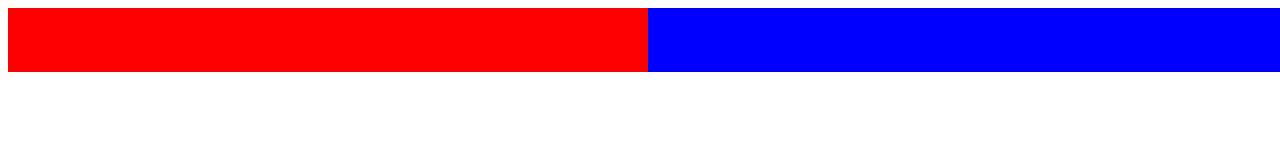
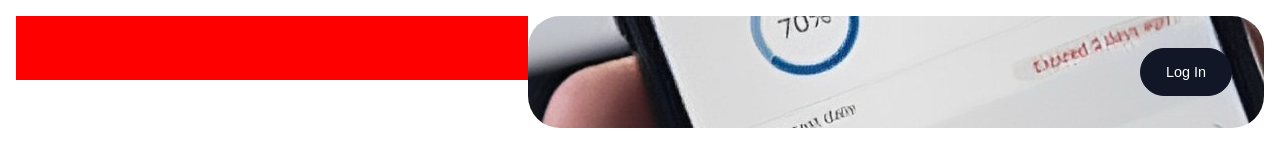
Before and after one commit to JuanPas12/Proyectos, a plain HTML site: page Forms/Form_1/index.html in a window 1280 px wide. Drawn offline with Linux system fonts and the light colour scheme; a web font is replaced by a local one.

Commit message:
Corrección de errores e implementacion de un boton

```diff
--- a/Forms/Form_1/index.html
+++ b/Forms/Form_1/index.html
@@ -10,7 +10,9 @@
     <body>
         <div class="container">
             <div class="form-container"></div>
-            <div class="image"></div>
+            <div class="image">
+                <button type="submit" class="btn-sec">Log In</button>
+            </div>
         </div>
     </body>
 </html>
--- a/Forms/Form_1/sass/_globals.scss
+++ b/Forms/Form_1/sass/_globals.scss
@@ -1,30 +1,38 @@
 @import url("https://fonts.googleapis.com/css2?family=Roboto:wght@300;400;700&family=Sono:wght@300&family=Ubuntu:wght@300;400;500;700&display=swap");
 
-body {
-    font-family: 'Roboto', sans-serif;
+body,
+html {
+    font-family: "Roboto", sans-serif;
     padding: 0;
     margin: 0;
 }
 
 .container {
-    margin: auto;
-    padding: 0.5rem;
+    margin: 0;
     width: 100%;
-    height: 100%;;
+    height: 100%;
     display: flex;
     flex-direction: row;
 }
 
-.form-container{
-    width: 50%;
-    margin: 0;
+.form-container {
+    width: 40%;
+    height: 100%;
+    margin: 1rem 0 1rem 1rem;
     padding: 2rem;
     background-color: red;
 }
 
-.image{
-    width: 50%;
-    margin: 0;
+.image {
+    background-image: url("../assets/img/bg.png");
+    background-repeat: no-repeat;
+    background-position: center;
+    width: 60%;
+    border-radius: 2rem;
+    height: 100%;
+    margin: 1rem 1rem 1rem 0;
     padding: 2rem;
-    background-color: blue;
+    display: flex;
+    align-items: end;
+    justify-content: right;
 }
```
Also changed, not shown: Forms/Form_1/css/style.css, 1 other file.
